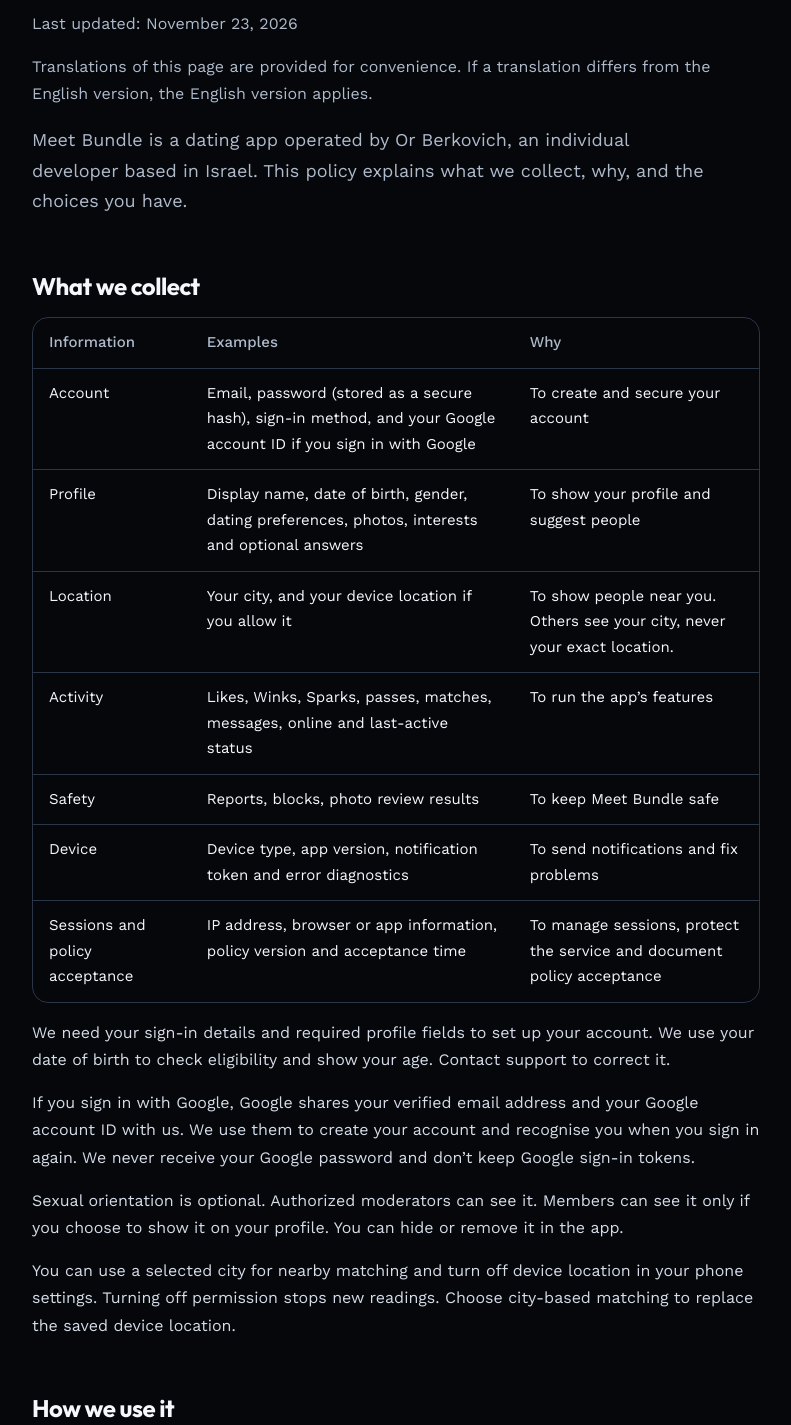
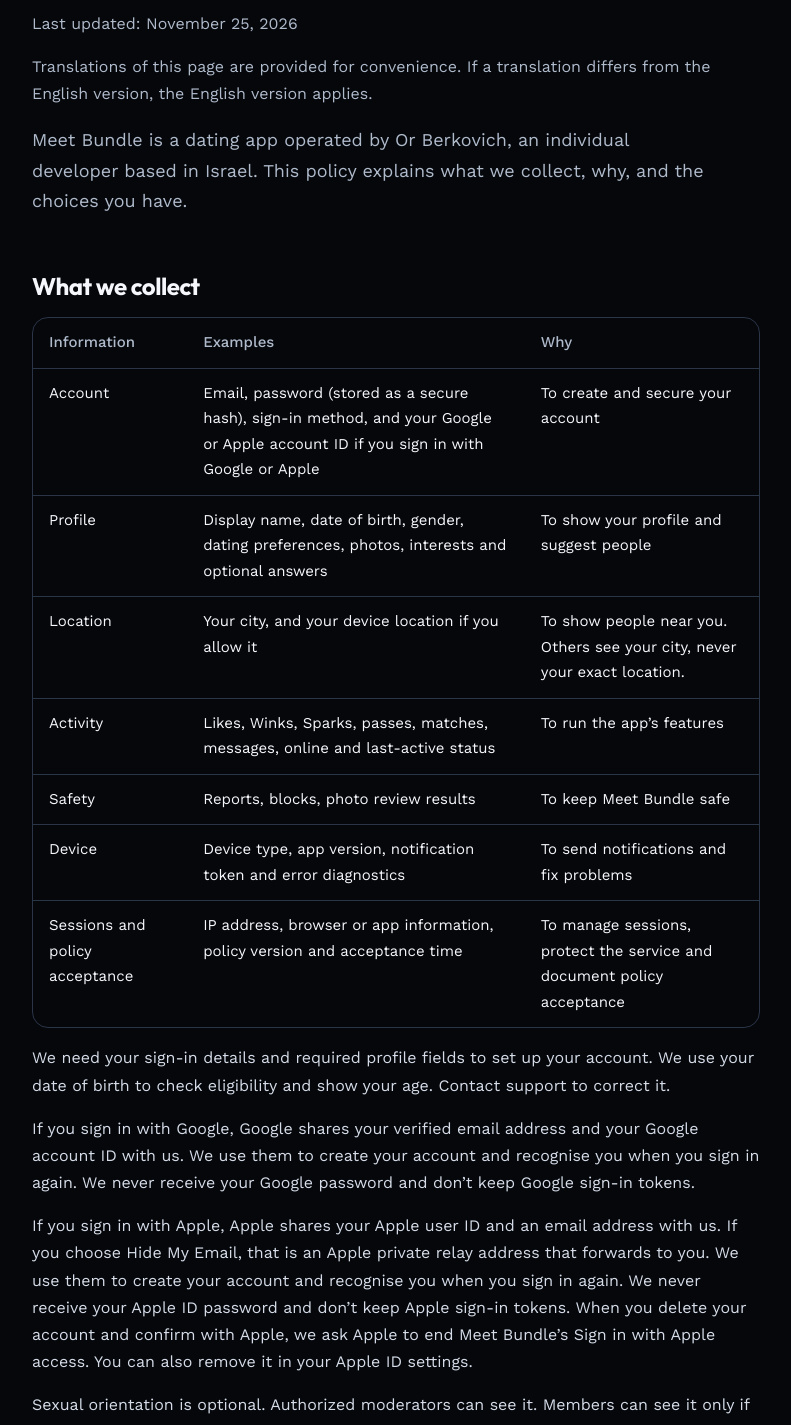
Before and after one commit to QinShiHuang4/claudeskills, a plain HTML site: page docs/privacy/index.html in a window 1280 px wide. Shown: the part 258-1683 px from the top of the page, without its empty margins (244-1035 px from the left). Drawn offline with nearby package versions, Linux system fonts and the light colour scheme.

Commit message:
Name Sign in with Apple in the English Privacy Policy (#5)
Matches the in-app policy that went live on 25 November 2026.
English only; translated privacy pages still carry the previous text.


Claude-Session: https://claude.ai/code/session_013JKu4Goj7pdexhriua11xE

Co-authored-by: Claude <noreply@anthropic.com>

```diff
--- a/docs/privacy/index.html
+++ b/docs/privacy/index.html
@@ -61,14 +61,14 @@
 
 <div class="eyebrow">Legal</div>
 <h1>Privacy Policy</h1>
-<p class="muted">Last updated: November 23, 2026</p>
+<p class="muted">Last updated: November 25, 2026</p>
 <p class="muted">Translations of this page are provided for convenience. If a translation differs from the English version, the English version applies.</p>
 <p class="lead">Meet Bundle is a dating app operated by Or Berkovich, an individual developer based in Israel. This policy explains what we collect, why, and the choices you have.</p>
 
 <h2>What we collect</h2>
 <div class="tbl"><table>
 <tr><th>Information</th><th>Examples</th><th>Why</th></tr>
-<tr><td>Account</td><td>Email, password (stored as a secure hash), sign-in method, and your Google account ID if you sign in with Google</td><td>To create and secure your account</td></tr>
+<tr><td>Account</td><td>Email, password (stored as a secure hash), sign-in method, and your Google or Apple account ID if you sign in with Google or Apple</td><td>To create and secure your account</td></tr>
 <tr><td>Profile</td><td>Display name, date of birth, gender, dating preferences, photos, interests and optional answers</td><td>To show your profile and suggest people</td></tr>
 <tr><td>Location</td><td>Your city, and your device location if you allow it</td><td>To show people near you. Others see your city, never your exact location.</td></tr>
 <tr><td>Activity</td><td>Likes, Winks, Sparks, passes, matches, messages, online and last-active status</td><td>To run the app’s features</td></tr>
@@ -78,6 +78,7 @@
 </table></div>
 <p>We need your sign-in details and required profile fields to set up your account. We use your date of birth to check eligibility and show your age. Contact support to correct it.</p>
 <p>If you sign in with Google, Google shares your verified email address and your Google account ID with us. We use them to create your account and recognise you when you sign in again. We never receive your Google password and don’t keep Google sign-in tokens.</p>
+<p>If you sign in with Apple, Apple shares your Apple user ID and an email address with us. If you choose Hide My Email, that is an Apple private relay address that forwards to you. We use them to create your account and recognise you when you sign in again. We never receive your Apple ID password and don’t keep Apple sign-in tokens. When you delete your account and confirm with Apple, we ask Apple to end Meet Bundle’s Sign in with Apple access. You can also remove it in your Apple ID settings.</p>
 <p>Sexual orientation is optional. Authorized moderators can see it. Members can see it only if you choose to show it on your profile. You can hide or remove it in the app.</p>
 <p>You can use a selected city for nearby matching and turn off device location in your phone settings. Turning off permission stops new readings. Choose city-based matching to replace the saved device location.</p>
 
@@ -94,7 +95,7 @@
 
 <h2>Who sees what</h2>
 <p>Members can see your profile and the messages you send them. Authorized staff can review profile information, reports, messages included in reports, and excerpts flagged by automated moderation.</p>
-<p>Service providers include Render for hosting, AWS for photo storage, Resend for email, Firebase Cloud Messaging for push notifications, Google for sign-in with Google, Sentry for error diagnostics, and Cloudflare for website analytics. We may also disclose data when legally required.</p>
+<p>Service providers include Render for hosting, AWS for photo storage, Resend for email, Firebase Cloud Messaging for push notifications, Google for sign-in with Google, Apple for Sign in with Apple, Sentry for error diagnostics, and Cloudflare for website analytics. We may also disclose data when legally required.</p>
 <p>Production hosting and photo storage are in Singapore. Providers may process data in other countries. Contact us for details about international transfers and applicable safeguards.</p>
 
 <h2>How long we keep it</h2>
```
